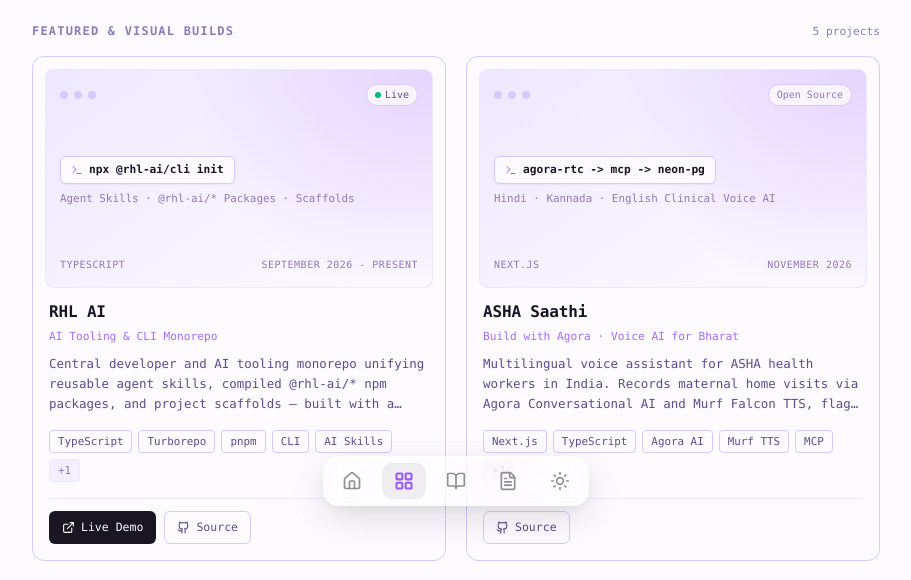
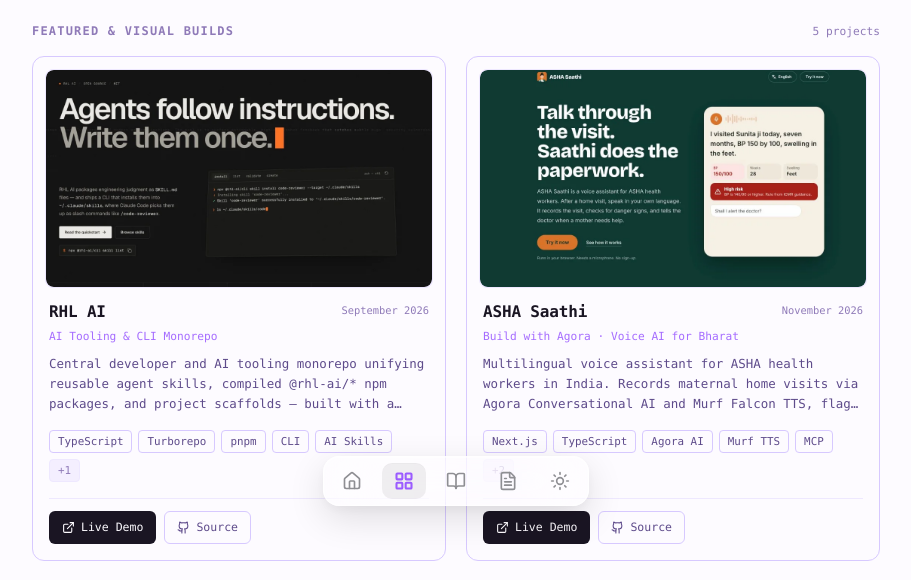
Before and after one commit to imRahul05/imRahul05.github.io, a React (Vite) app: page /projects in a window 1280 px wide. Shown: the part 270-850 px from the top of the page, without its empty margins (184-1095 px from the left). Built offline with nearby package versions, Linux system fonts and the light colour scheme.

Commit message:
feat: add RHL AI & ASHA Saathi WebP previews and ASHA Saathi live URL

```diff
--- a/data/data.ts
+++ b/data/data.ts
@@ -109,7 +109,7 @@ export const DATA = {
       ],
       link: "https://rhl-cli.vercel.app",
       sourceUrl: "https://github.com/imRahul05/rhl-ai",
-      image: "",
+      image: "/projects/rhl-ai.webp",
       video: "",
     },
     {
@@ -130,9 +130,9 @@ export const DATA = {
         "Neon Postgres",
         "Zod",
       ],
-      link: "",
+      link: "https://asha-saathi-mocha.vercel.app/",
       sourceUrl: "https://github.com/imRahul05/asha-saathi",
-      image: "",
+      image: "/projects/asha-saathi.webp",
       video: "",
     },
     {
```
Also changed, not shown: public/projects/asha-saathi.webp (added), public/projects/rhl-ai.webp (added).
